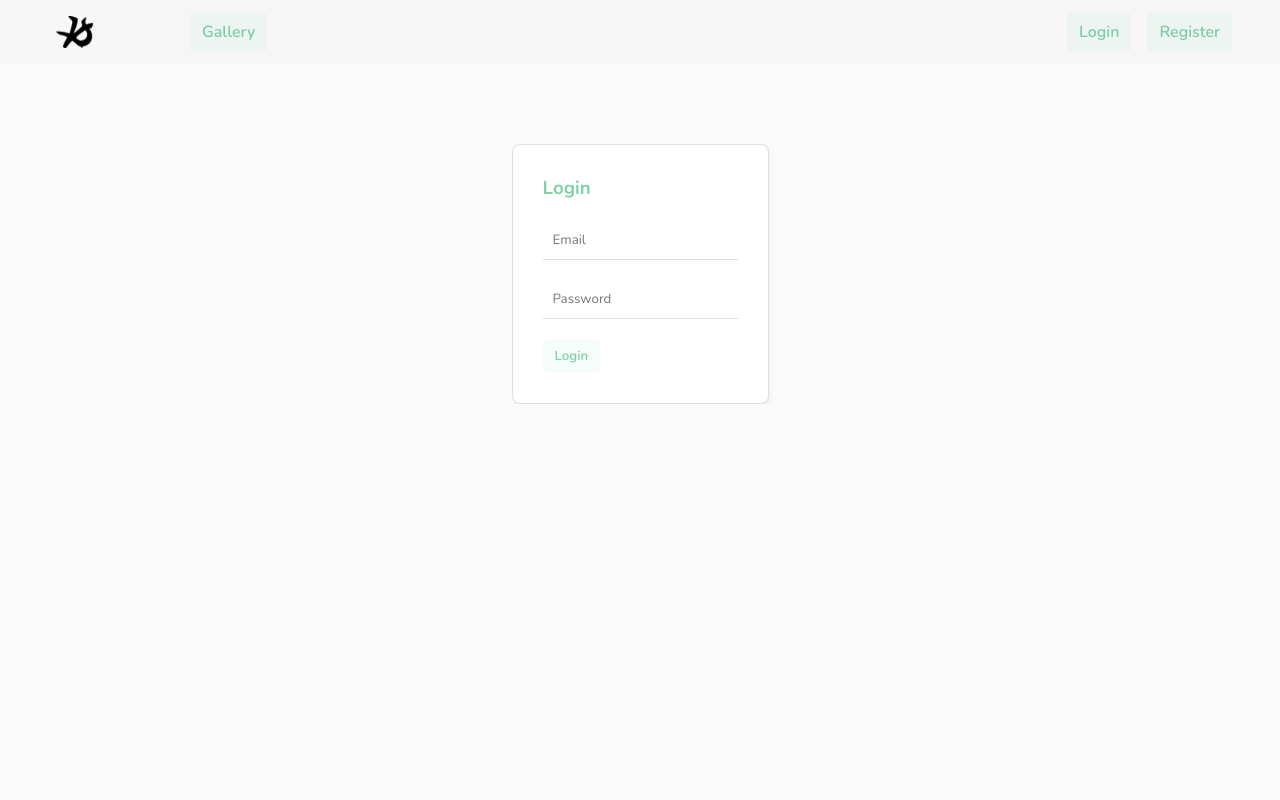
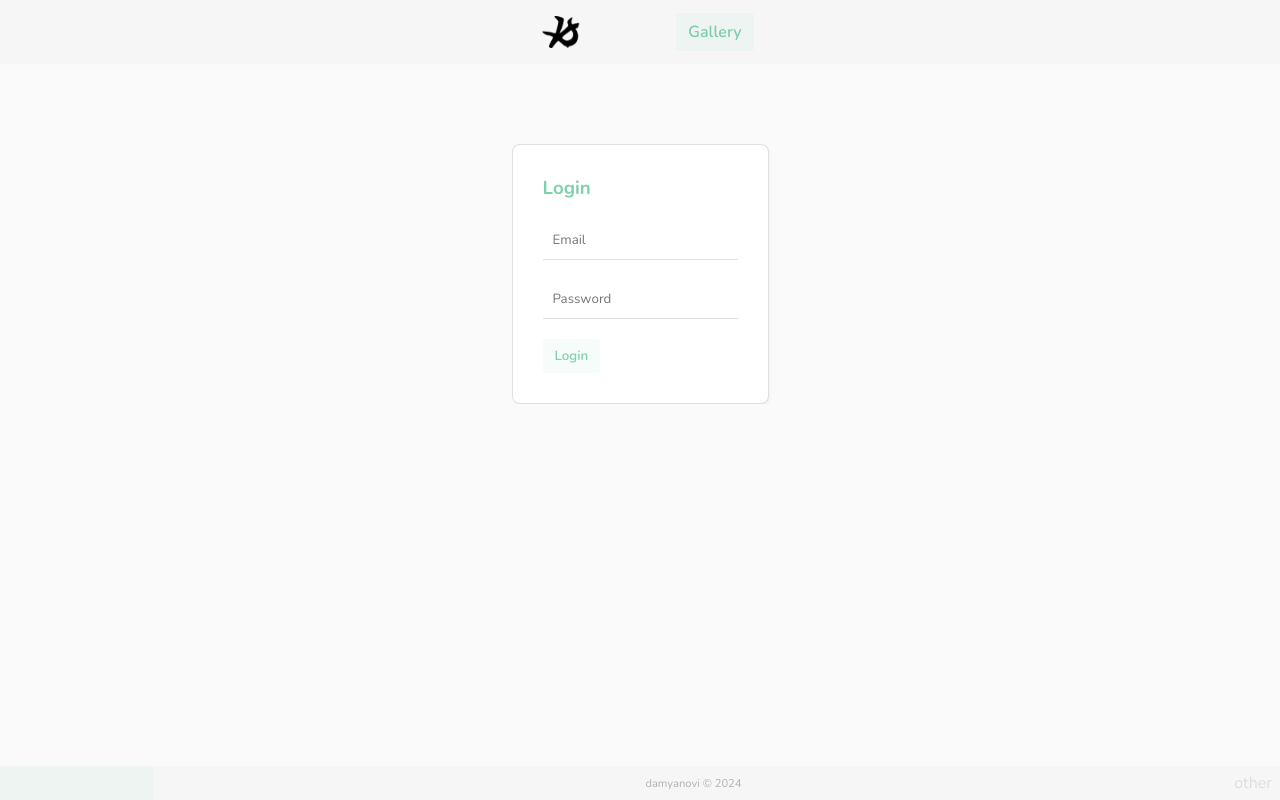
Before and after one commit to malykdim/mosaic, a Vue app: page /login in a window 1280 px wide. Built offline with nearby package versions, Linux system fonts and the light colour scheme; no server answers.

Commit message:
Mooving Auth & adding Admin section

```diff
--- a/src/App.vue
+++ b/src/App.vue
@@ -1,4 +1,5 @@
 <script setup>
+import Auth from './components/footer/Auth.vue';
 import router from './config/router';
 </script>
 
@@ -11,7 +12,9 @@ import router from './config/router';
     <router-view />
   </main>
 
-  <footer class="footer"></footer>
+  <footer class="footer">
+    <Footer />
+  </footer>
 
 </template>
 
@@ -39,4 +42,19 @@ import router from './config/router';
   justify-content: center;
   overflow: hidden;
 }
+.footer {
+  position: absolute;
+  bottom: 0;
+
+  width: 100vw;
+  margin: 0 auto;
+  display: flex;
+  justify-content: space-between;
+  align-items: center;
+
+  // padding: 0;
+  padding: var(--safe-area-inset-top) var(--safe-area-inset-right) var(--safe-area-inset-bottom) var(--safe-area-inset-left);
+
+  background-color: rgba(245, 245, 245, 0.569);
+}
 </style>
--- /dev/null
+++ b/src/components/footer/Auth.vue
@@ -0,0 +1,53 @@
+<script setup>
+import { useRouter } from 'vue-router'
+
+import useLogout from '../../composables/useLogout'
+import getUser from '../../composables/getUser'
+
+const router = useRouter()
+
+const { user } = getUser()
+const { logout } = useLogout()
+
+const logOut = async () => {
+    const response = await logout()
+    console.log('user logged out')
+    router.push({ name: 'login' })
+}
+</script>
+
+<template>
+    <nav class="auth">
+        <router-link v-if="!user" :to="{ name: 'login'}" class="link btn">Login</router-link>
+        <router-link v-if="!user" :to="{ name: 'signup'}" class="link btn">Register</router-link>
+        <button v-if="user" @click="logOut" class="link btn">Logout</button>
+    </nav>
+</template>
+
+<style lang='scss' scoped>
+.auth {
+    padding-left: 1rem;
+    display: flex;
+    gap: 0.5rem;
+    background: var(--hover);
+    border-radius: var(--border-radius);
+    .link {
+        // margin: 0 0.5rem;
+        background: transparent;
+        font-size: 0.8em;
+        color: transparent;
+        text-decoration: none;
+
+        &:hover {
+            background: var(--primary);
+            color: white;
+        }
+        &:disabled {
+            background: var(--secondary);
+            color: var(--primary);
+            opacity: 0.5;
+            cursor: not-allowed;
+        }
+    }
+}
+</style>
--- /dev/null
+++ b/src/components/footer/Copy.vue
@@ -0,0 +1,15 @@
+<script setup>
+
+</script>
+
+<template>
+<p>damyanovi &copy; 2024</p>
+</template>
+
+<style lang='scss' scoped>
+p {
+    color: var(--input);
+    font-size: 0.7em;
+    opacity: 0.5;
+}
+</style>
--- /dev/null
+++ b/src/components/footer/Footer.vue
@@ -0,0 +1,14 @@
+<script setup>
+import Auth from './Auth.vue'
+import Copy from './Copy.vue'
+</script>
+
+<template>
+    <Auth />
+    <Copy />
+    <div style="margin-right: 0.5rem;">other</div>
+</template>
+
+<style lang='scss' scoped>
+
+</style>
--- a/src/components/navigation/Navigation.vue
+++ b/src/components/navigation/Navigation.vue
@@ -1,19 +1,4 @@
 <script setup>
-import { useRouter } from 'vue-router'
-
-import useLogout from '../../composables/useLogout'
-import getUser from '../../composables/getUser'
-
-const router = useRouter()
-
-const { user } = getUser()
-const { logout } = useLogout()
-
-const logOut = async () => {
-    const response = await logout()
-    console.log('user logged out')
-    router.push({ name: 'login' })
-}
 </script>
 
 <template>
@@ -22,11 +7,6 @@ const logOut = async () => {
             <img src="/logo.png" class="logo" alt="Logo" />
         </router-link>
         <router-link :to="{ name: 'gallery'}" class="link btn">Gallery</router-link>
-        <div class="auth">
-            <router-link v-if="!user" :to="{ name: 'login'}" class="link btn">Login</router-link>
-            <router-link v-if="!user" :to="{ name: 'signup'}" class="link btn">Register</router-link>
-            <button v-if="user" @click="logOut" class="link btn">Logout</button>
-        </div>
     </nav>
 </template>
 
--- a/src/config/router.js
+++ b/src/config/router.js
@@ -4,6 +4,7 @@ const Home = () => import('../views/home/Home.vue')
 const Gallery = () => import('../views/gallery/Gallery.vue')
 const Login = () => import('../views/auth/Login.vue')
 const Signup = () => import('../views/auth/Signup.vue')
+const Dashboard = () => import('../views/admin/Dashboard.vue')
 const NotFound = () => import('../views/NotFound.vue')
 
 
@@ -12,6 +13,7 @@ const routes = [
   { path: '/gallery', name: 'gallery', component: Gallery },
   { path: '/login', name: 'login', component: Login },
   { path: '/signup', name: 'signup', component: Signup },
+  { path: '/admin/dashboard', name: 'dashboard', component: Dashboard },
   {
     path: '/:pathMatch(.*)*',
     name: 'not-found',
--- a/src/main.js
+++ b/src/main.js
@@ -5,11 +5,13 @@ import './assets/main.scss'
 import App from './App.vue'
 
 import Navigation from './components/navigation/Navigation.vue'
+import Footer from './components/footer/Footer.vue'
 
 const app = createApp(App)
 
 app.use(router)
 
 app.component('Navigation', Navigation)
+app.component('Footer', Footer)
 
 app.mount('#app')
--- /dev/null
+++ b/src/views/admin/Dashboard.vue
@@ -0,0 +1,13 @@
+<script setup>
+
+</script>
+
+<template>
+    <div>
+        <h3>Dashboard</h3>
+    </div>
+</template>
+
+<style lang='scss' scoped>
+
+</style>
--- a/src/views/auth/Login.vue
+++ b/src/views/auth/Login.vue
@@ -15,7 +15,7 @@ const handleSubmit = async () => {
 
     if (!error.value) {
         console.log('user logged in')
-        router.push({ name: 'home' })
+        router.push({ name: 'dashboard' })
     }
 }
 </script>
--- a/src/views/auth/Signup.vue
+++ b/src/views/auth/Signup.vue
@@ -17,7 +17,7 @@ const handleSubmit = async () => {
 
     if (!error.value) {
         console.log('user signed up')
-        router.push({ name: 'home' })
+        router.push({ name: 'dashboard' })
     }
 }
 </script>
```
